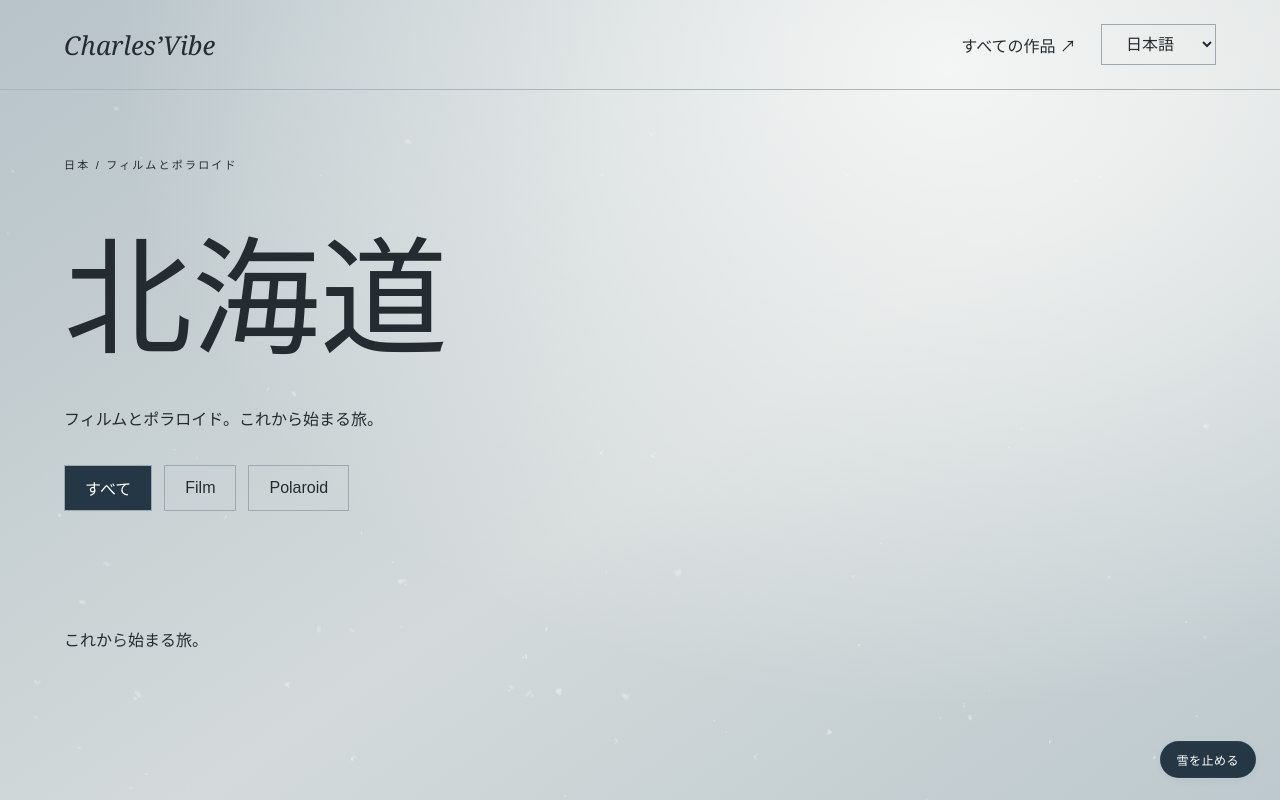
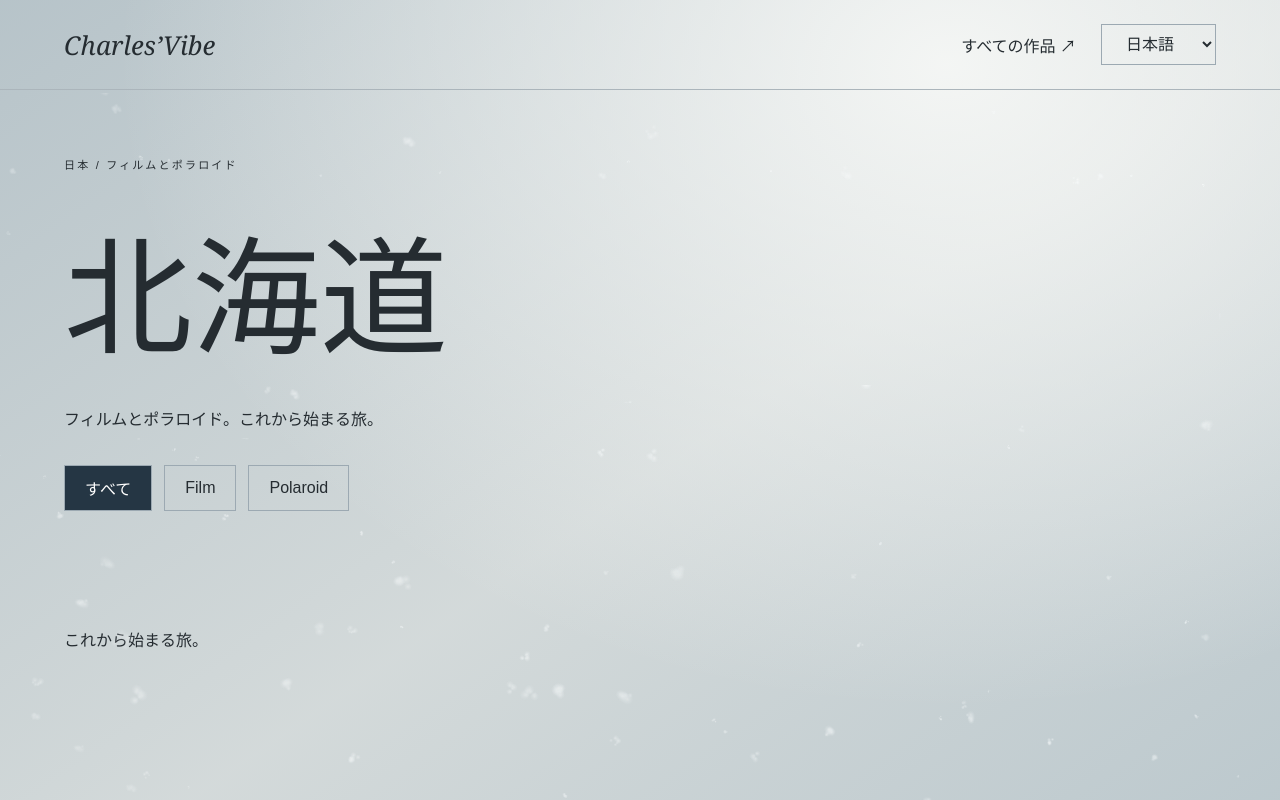
Before and after one commit to Charles0927/Charles-Vibe, a plain HTML site: page hokkaido/index.html in a window 1280 px wide. Drawn offline with Linux system fonts and the light colour scheme.

Commit message:
Enlarge Hokkaido snowfall and remove pause controls

```diff
--- a/hokkaido/index.html
+++ b/hokkaido/index.html
@@ -1 +1 @@
-<!doctype html><html lang="ja"><head><meta charset="utf-8"><meta name="viewport" content="width=device-width,initial-scale=1"><title>Hokkaido — Charles’Vibe</title><link rel="stylesheet" href="project.css?v=20261116-studio2"><link rel="stylesheet" href="snow.css?v=snow1"></head><body><header><a href="../">Charles’Vibe</a><a href="../#work" id="back">すべての作品 ↗</a><select aria-label="Language" id="lang"><option value="ja">日本語</option><option value="zh">中文</option><option value="en">English</option><option value="ko">한국어</option></select></header><main><p class="eyebrow" id="eyebrow">日本 / フィルムとポラロイド</p><h1 id="title">Hokkaido</h1><p id="description"></p><nav id="filters" aria-label="Medium"></nav><div id="photos"></div><p id="empty" role="status"></p></main><dialog id="viewer"><button id="close" aria-label="Close">×</button><button id="prev" aria-label="Previous">←</button><figure><img id="full" alt=""><figcaption id="caption"></figcaption></figure><button id="next" aria-label="Next">→</button></dialog><script src="../content.js?v=20261116-studio2"></script><script src="project.js?v=20261116-studio2"></script><script src="snow.js?v=snow1"></script></body></html>
+<!doctype html><html lang="ja"><head><meta charset="utf-8"><meta name="viewport" content="width=device-width,initial-scale=1"><title>Hokkaido — Charles’Vibe</title><link rel="stylesheet" href="project.css?v=20261116-studio2"><link rel="stylesheet" href="snow.css?v=snow2"></head><body><header><a href="../">Charles’Vibe</a><a href="../#work" id="back">すべての作品 ↗</a><select aria-label="Language" id="lang"><option value="ja">日本語</option><option value="zh">中文</option><option value="en">English</option><option value="ko">한국어</option></select></header><main><p class="eyebrow" id="eyebrow">日本 / フィルムとポラロイド</p><h1 id="title">Hokkaido</h1><p id="description"></p><nav id="filters" aria-label="Medium"></nav><div id="photos"></div><p id="empty" role="status"></p></main><dialog id="viewer"><button id="close" aria-label="Close">×</button><button id="prev" aria-label="Previous">←</button><figure><img id="full" alt=""><figcaption id="caption"></figcaption></figure><button id="next" aria-label="Next">→</button></dialog><script src="../content.js?v=20261116-studio2"></script><script src="project.js?v=20261116-studio2"></script><script src="snow.js?v=snow2"></script></body></html>
--- a/hokkaido/snow.css
+++ b/hokkaido/snow.css
@@ -2,7 +2,4 @@
 .snowfall{position:fixed;inset:0;width:100%;height:100%;pointer-events:none;z-index:3}
 body.snow-enabled{min-height:100svh}
 body.snow-enabled{background-color:#c4cdd0;background-image:radial-gradient(ellipse at 74% 8%,rgba(249,250,248,.88),transparent 62%),linear-gradient(145deg,rgba(157,177,188,.34),rgba(230,233,230,.45) 55%,rgba(171,191,200,.3));background-attachment:fixed}
-.snow-toggle{position:fixed;bottom:22px;right:24px;z-index:4;padding:9px 16px;border:1px solid rgba(70,91,102,.25);border-radius:30px;background:rgba(239,243,242,.86);backdrop-filter:blur(12px);font-size:12px;color:#40545d;letter-spacing:.04em;box-shadow:0 2px 10px #26394409}
-.snow-toggle:focus-visible{outline:2px solid #54788b;outline-offset:4px}
-@media(max-width:700px){.snow-toggle{right:14px;bottom:16px}}
 @media(prefers-reduced-motion:reduce){.snowfall{opacity:.65}}
--- a/hokkaido/snow.js
+++ b/hokkaido/snow.js
@@ -2,14 +2,10 @@
   'use strict';
   const canvas = document.createElement('canvas');
   canvas.className = 'snowfall'; canvas.setAttribute('aria-hidden', 'true');
-  const button = document.createElement('button');
-  button.className = 'snow-toggle'; button.type = 'button';
-  document.body.append(canvas, button);
+  document.body.append(canvas);
+  document.body.classList.add('snow-enabled');
   const ctx = canvas.getContext('2d', { alpha: true });
-  if (!ctx) { canvas.remove(); button.remove(); return; }
-  const motion = matchMedia('(prefers-reduced-motion: reduce)');
-  let enabled = !motion.matches;
-  try { const saved = sessionStorage.getItem('hokkaido-snow'); if (saved !== null) enabled = saved === 'on'; } catch {}
+  if (!ctx) { canvas.remove(); return; }
   let width = 0, height = 0, flakes = [], frame = 0, last = 0, time = 0, bounds = [];
   const random = (a,b) => a + Math.random() * (b-a);
   const sprites = Array.from({length: 12}, (_,i) => {
@@ -29,12 +25,12 @@
   function flake(initial=false) {
     const z=Math.pow(Math.random(),1.8);
     return { x:random(-60,width+60), y:initial?random(-30,height+30):random(-80,-15),
-      z, size:1.8+z*10, speed:12+z*40+random(0,9), opacity:random(.28,.64)*(1-z*.25),
+      z, size:3.4+z*17, speed:12+z*40+random(0,9), opacity:random(.34,.72)*(1-z*.25),
       phase:random(0,Math.PI*2), flutter:random(.25,.8), spin:random(-.25,.25),
       angle:random(0,6.28), sprite:Math.floor(random(0,sprites.length)) };
   }
   function measure() {
-    bounds=[...document.querySelectorAll('.photo img,header,h1,#description,#filters,.snow-toggle')]
+    bounds=[...document.querySelectorAll('.photo img,header,h1,#description,#filters')]
       .map(e=>e.getBoundingClientRect()).filter(r=>r.bottom>0&&r.top<height);
   }
   function resize() {
@@ -45,13 +41,7 @@
     flakes=Array.from({length:Math.min(240,Math.max(65,Math.round(width*height/6000)))},()=>flake(true));
     measure();
   }
-  function labels() {
-    const l=document.documentElement.lang.split('-')[0];
-    const copy=({ja:['雪を止める','雪を降らせる'],zh:['暂停飘雪','开启飘雪'],en:['Pause snow','Let it snow'],ko:['눈 멈추기','눈 내리기']})[l]||['Pause snow','Let it snow'];
-    button.textContent=copy[enabled?0:1];button.setAttribute('aria-pressed',String(enabled));
-    document.body.classList.toggle('snow-enabled',enabled);
-  }
-  function allowed(){return enabled&&!document.hidden&&!document.querySelector('dialog[open]');}
+  function allowed(){return !document.hidden&&!document.querySelector('dialog[open]');}
   function draw(now) {
     frame=0;if(!allowed()){last=0;return;}
     const dt=Math.min((now-(last||now))/1000,.05);last=now;time+=dt;
@@ -71,14 +61,12 @@
     for(const r of bounds)ctx.clearRect(r.left-3,r.top-3,r.width+6,r.height+6);
     frame=requestAnimationFrame(draw);
   }
-  function update(){labels();cancelAnimationFrame(frame);frame=0;last=0;ctx.clearRect(0,0,width,height);if(allowed())frame=requestAnimationFrame(draw);}
-  button.onclick=()=>{enabled=!enabled;try{sessionStorage.setItem('hokkaido-snow',enabled?'on':'off');}catch{}update();measure();};
+  function update(){cancelAnimationFrame(frame);frame=0;last=0;ctx.clearRect(0,0,width,height);if(allowed())frame=requestAnimationFrame(draw);}
   addEventListener('resize',()=>{resize();update();},{passive:true});
   addEventListener('scroll',measure,{passive:true});
   document.addEventListener('visibilitychange',update);
   document.addEventListener('load',measure,true);
-  motion.addEventListener('change',()=>{enabled=!motion.matches;update();});
-  new MutationObserver(()=>{labels();measure();}).observe(document.documentElement,{attributes:true,attributeFilter:['lang']});
+  new MutationObserver(measure).observe(document.documentElement,{attributes:true,attributeFilter:['lang']});
   new MutationObserver(()=>{measure();update();}).observe(document.querySelector('#viewer'),{attributes:true,attributeFilter:['open']});
   new MutationObserver(measure).observe(document.querySelector('#photos'),{childList:true,subtree:true});
   resize();update();
```
